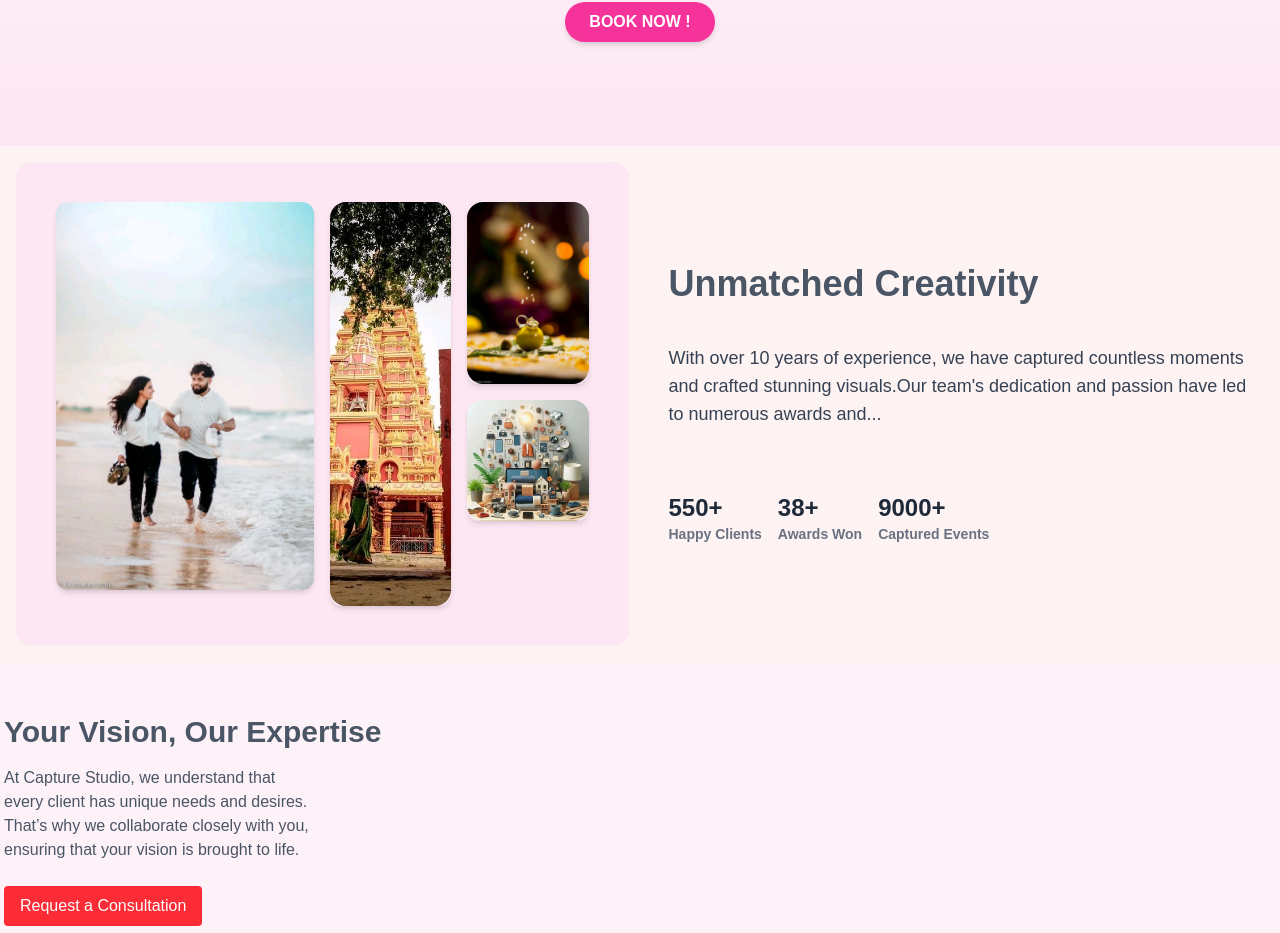
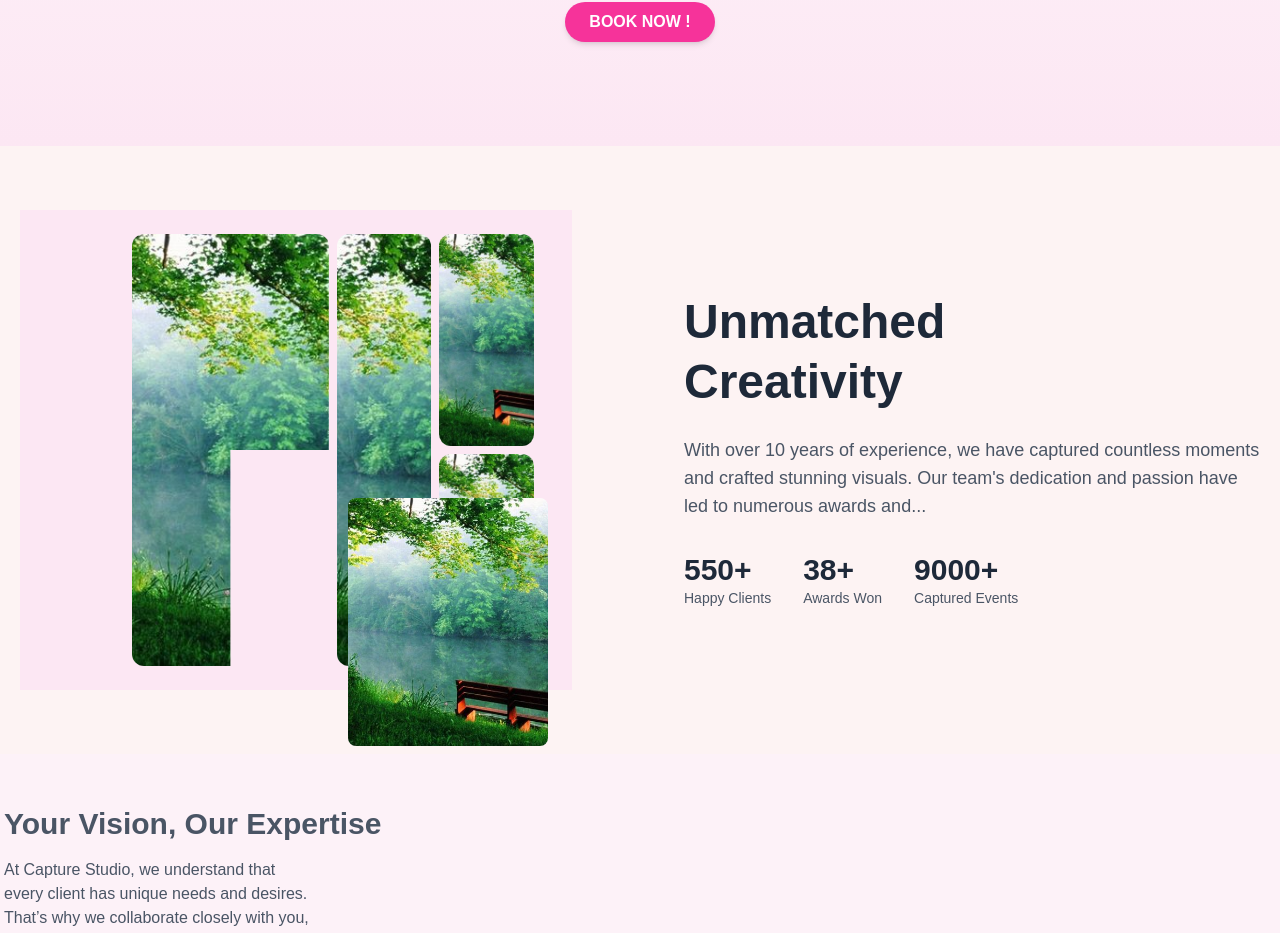
Before and after one commit to sinthujank-Navicode/Phtography, a Next.js app in the folder photo/: page / in a window 1280 px wide. Shown: the part 3370-4303 px from the top of the page. Built offline with nearby package versions, Linux system fonts and the light colour scheme.

Commit message:
cteativity

```diff
--- a/photo/src/app/components/Sections/CreativitySection.js
+++ b/photo/src/app/components/Sections/CreativitySection.js
@@ -1,154 +1,99 @@
-// components/CreativitySection.js
-"use client";
 import Image from "next/image";
-import { motion } from "framer-motion";
-import { useEffect, useState } from "react";
 
-const images = [
-  "/images/unmatch.jpg",
-  "/images/unmatch1.jpg",
-  "/images/unmatch2.jpg",
-  "/images/unmatch4.webp",
+const stats = [
+  { value: "550+", label: "Happy Clients" },
+  { value: "38+", label: "Awards Won" },
+  { value: "9000+", label: "Captured Events" },
 ];
 
-const Counter = ({ end }) => {
-  const [count, setCount] = useState(0);
+export default function CreativitySection() {
+  return (
+    <section className="min-h-[70vh]  py-16 px-4 md:px-5 flex flex-col md:flex-row items-center justify-center gap-16">
+      {/* Image Collage */}
+      <div className="w-full bg-pink-100 p-2 md:p-0 md:mr-12">
+        <div className="relative grid grid-cols-1 md:grid-cols-5 grid-rows-4 md:p-6 md:ml-22 md:grid-rows-2 gap-2 w-full md:h-[60vh]">
+          {/* Image2 placed inside the L-cutout */}
+          <div className="absolute hidden md:block left-[15rem] top-[18rem] w-[12.5rem] h-[15.5rem]">
+            <Image
+              src="/img1.jpg"
+              alt="img2"
+              width={200}
+              height={200}
+              className="w-full h-full object-cover rounded-lg "
+            />
+          </div>
+          <div className="relative rounded-xl overflow-hidden md:col-span-2 md:row-span-2 md:[clip-path:polygon(0%_0%,100%_0%,100%_50%,50%_50%,50%_100%,0%_100%)]">
+            {/* Background image (L-shape) */}
+            <Image
+              src="/img1.jpg"
+              alt="img1"
+              width={400}
+              height={400}
+              className="w-full h-full object-cover"
+            />
 
-  useEffect(() => {
-    let start = 0;
-    const duration = 2000;
-    const step = (end / duration) * 20;
-    const interval = setInterval(() => {
-      start += step;
-      if (start >= end) {
-        start = end;
-        clearInterval(interval);
-      }
-      setCount(Math.floor(start));
-    }, 10);
-  }, [end]);
+            {/* Image2 placed inside the L-cutout */}
+            <div className="absolute z-50">
+              <Image
+                src="/img1.jpg"
+                alt="img2"
+                width={200}
+                height={200}
+                className="w-full h-full object-cover rounded-lg"
+              />
+            </div>
+          </div>
 
-  return <span>{count}+</span>;
-};
-
-const CreativitySection = () => {
-  return (
-    <div className="flex flex-col md:flex-row items-center justify-center p-4 gap-6">
-      <div className="flex justify-center gap-4 md:w-1/2 w-full bg-pink-100 p-4 sm:p-6 lg:p-10 rounded-2xl">
-        <div className="grid grid-cols-2 sm:grid-cols-3 lg:grid-cols-4 gap-4 rounded-2xl">
-          {/* First Image */}
-          <motion.div
-            initial={{ opacity: 0 }}
-            animate={{ opacity: 1 }}
-            transition={{ duration: 1 }}
-            className="col-span-2 sm:col-span-2 lg:col-span-2 row-span-4 lg:row-span-3 rounded-xl overflow-hidden shadow-md"
-          >
+          <div className="rounded-xl overflow-hidden md:col-start-3 md:row-span-2">
             <Image
-              src={images[0]}
-              alt="Creative Image 1"
-              width={400}
-              height={600}
-              className="object-cover w-full h-full"
+              src="/img1.jpg"
+              alt="img2"
+              width={200}
+              height={400}
+              className="w-full h-full object-cover"
             />
-          </motion.div>
-
-          {/* Second Image */}
-          <motion.div
-            key={1}
-            initial={{ opacity: 0 }}
-            animate={{ opacity: 1 }}
-            transition={{ duration: 1, delay: 0.2 }}
-            className="rounded-xl overflow-hidden shadow-md row-span-4 col-span-1"
-          >
+          </div>
+          <div className="rounded-xl overflow-hidden md:col-start-4">
             <Image
-              src={images[1]}
-              alt="Creative Image 2"
-              width={400}
-              height={300}
-              className="object-cover w-full h-full rounded-2xl"
+              src="/img1.jpg"
+              alt="img3"
+              width={150}
+              height={200}
+              className="w-full h-full object-cover"
             />
-          </motion.div>
-
-          {/* Third Image */}
-          <motion.div
-            key={2}
-            initial={{ opacity: 0 }}
-            animate={{ opacity: 1 }}
-            transition={{ duration: 1, delay: 0.4 }}
-            className="rounded-xl overflow-hidden shadow-md row-span-1 col-span-1"
-          >
+          </div>
+          <div className="rounded-xl overflow-hidden md:col-start-4 md:row-start-2">
             <Image
-              src={images[2]}
-              alt="Creative Image 3"
-              width={300}
-              height={300}
-              className="object-cover w-full h-full rounded-2xl"
+              src="/img1.jpg"
+              alt="img4"
+              width={150}
+              height={200}
+              className="w-full h-full object-cover"
             />
-          </motion.div>
-
-          {/* Fourth Image  */}
-          <motion.div
-            key={3}
-            initial={{ opacity: 0 }}
-            animate={{ opacity: 1 }}
-            transition={{ duration: 1, delay: 0.6 }}
-            className="rounded-xl overflow-hidden shadow-md row-span-1 col-span-1"
-          >
-            <Image
-              src={images[3]}
-              alt="Creative Image 4"
-              width={300}
-              height={300}
-              className="object-cover w-full h-full rounded-2xl"
-            />
-          </motion.div>
+          </div>
         </div>
       </div>
 
-      {/* Text and Counters */}
-      <div className="md:w-1/2 w-full text-center md:text-left p-4">
-        <motion.h2
-          initial={{ x: -100, opacity: 0 }}
-          animate={{ x: 0, opacity: 1 }}
-          transition={{ type: "spring", stiffness: 50 }}
-          className=" sm:text-3xl md:text-4xl font-bold mb-4 text-gray-600"
-        >
-          Unmatched Creativity
-        </motion.h2>{" "}
-        <br />
-        <motion.p
-          initial={{ opacity: 0 }}
-          animate={{ opacity: 1 }}
-          transition={{ delay: 0.5 }}
-          className="mb-6 text-gray-700 text-sm sm:text-base md:text-lg"
-        >
+      {/* Text Content */}
+      <div className="max-w-xl text-center md:text-left flex flex-col justify-center">
+        <h2 className="text-4xl md:text-5xl font-bold text-gray-800 mb-6 leading-tight">
+          Unmatched <br /> Creativity
+        </h2>
+        <p className="text-gray-600 mb-8 text-base md:text-lg">
           With over 10 years of experience, we have captured countless moments
-          and crafted stunning visuals.Our team&apos;s dedication and passion
-          have led to numerous awards and...
-        </motion.p>
-        <div className="flex flex-wrap gap-4 justify-center md:justify-start text-gray-800 md:mt-[4rem]">
-          <div className="text-lg sm:text-xl md:text-sm font-bold">
-            <p className="md:text-2xl">
-              <Counter end={550} />
-            </p>
-            <p className="text-gray-500 md:text-sm">Happy Clients</p>
-          </div>
-          <div className="text-lg sm:text-xl md:text-sm font-bold">
-            <p className="md:text-2xl">
-              <Counter end={38} />
-            </p>
-            <p className="text-gray-500 ">Awards Won</p>
-          </div>
-          <div className="text-lg sm:text-xl md:text-sm font-bold">
-            <p className="md:text-2xl">
-              <Counter end={9000} />
-            </p>
-            <p className="text-gray-500">Captured Events</p>
-          </div>
+          and crafted stunning visuals. Our team's dedication and passion have
+          led to numerous awards and...
+        </p>
+
+        <div className="flex flex-wrap justify-center md:justify-start gap-8">
+          {stats.map((stat, i) => (
+            <div key={i}>
+              <p className="text-3xl font-bold text-gray-800">{stat.value}</p>
+              <p className="text-gray-600 text-sm">{stat.label}</p>
+            </div>
+          ))}
         </div>
       </div>
-    </div>
+    </section>
   );
-};
-
-export default CreativitySection;
+}
```
Also changed, not shown: photo/src/app/globals.css (line endings or trailing spaces).
